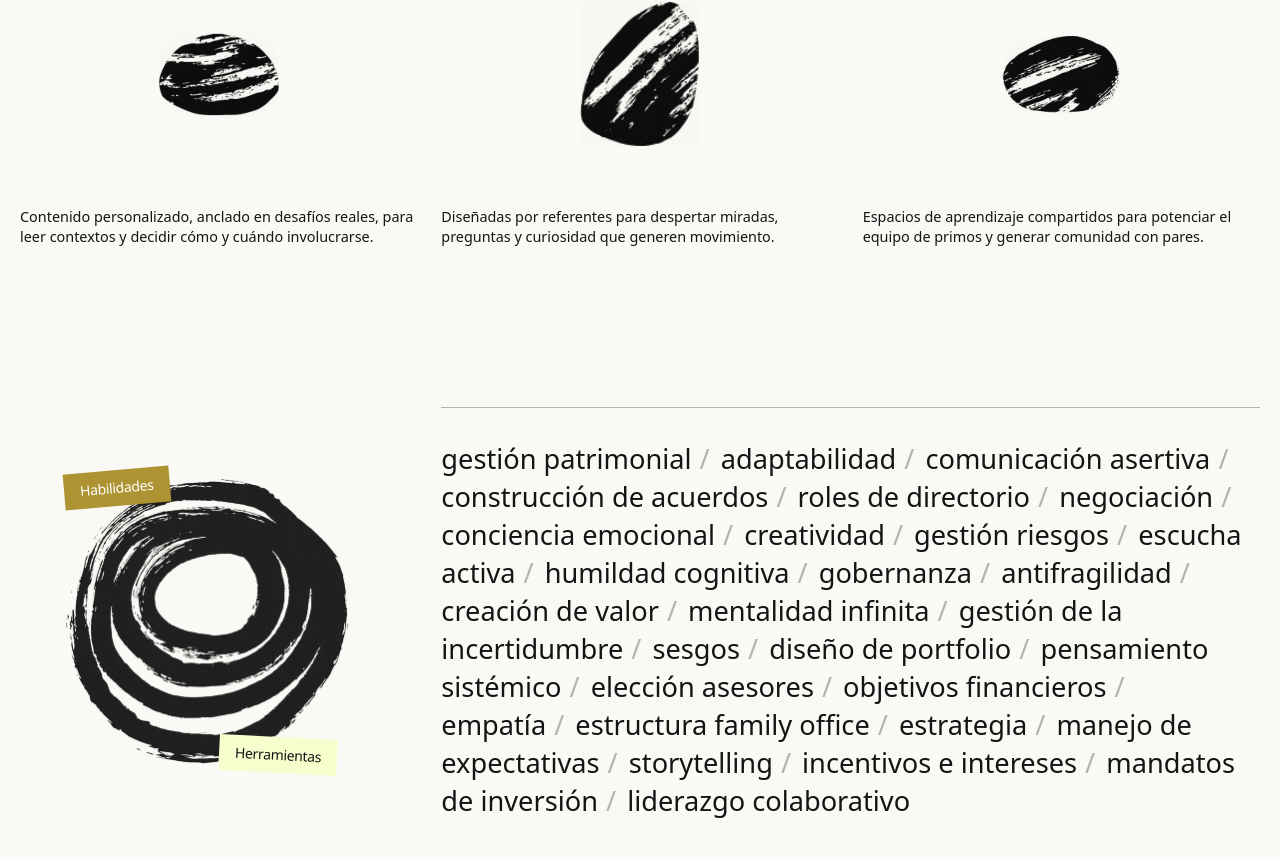
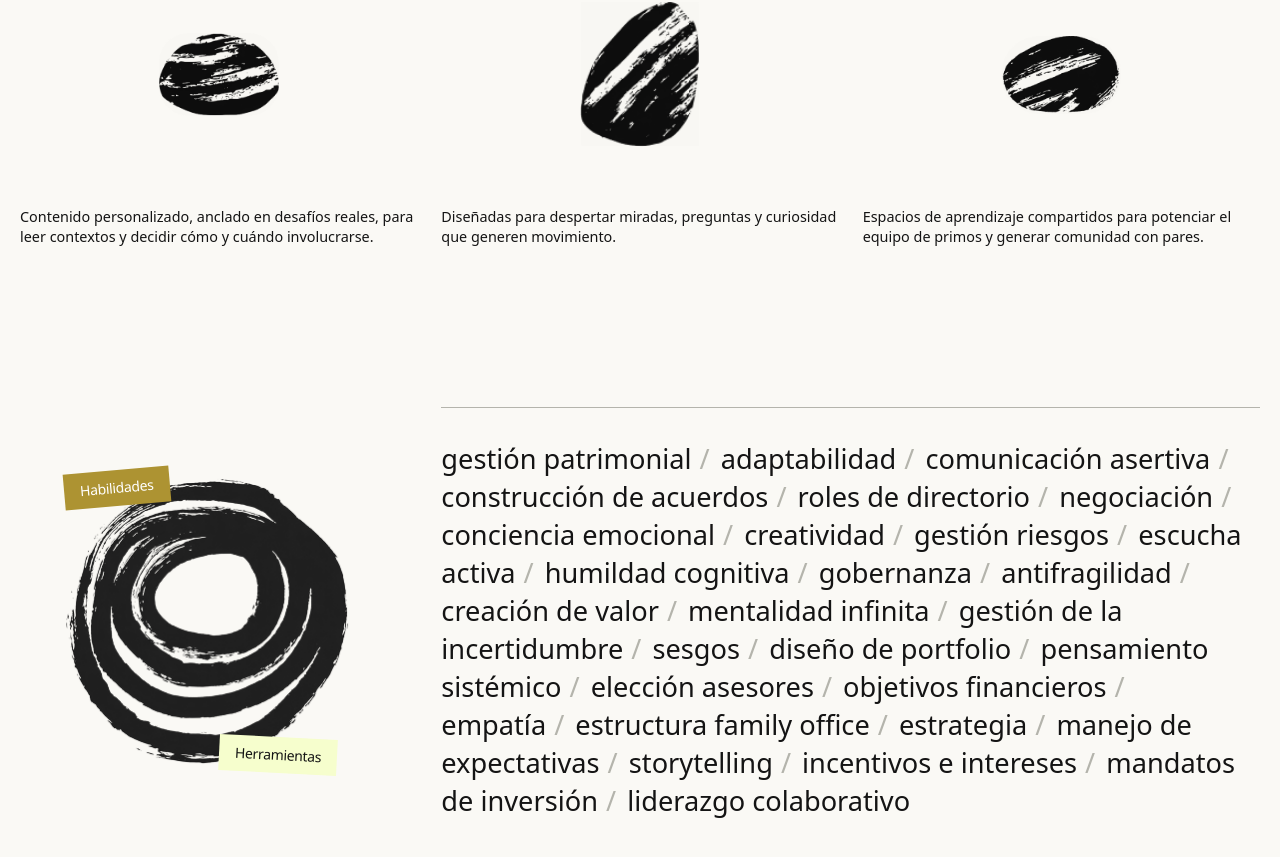
Before and after one commit to deadpine/nextgen, a Next.js app: page / in a window 1280 px wide. Shown: the part 2879-3736 px from the top of the page. Built offline with nearby package versions, Linux system fonts and the light colour scheme.

Commit message:
Update page.tsx

```diff
--- a/src/app/page.tsx
+++ b/src/app/page.tsx
@@ -129,7 +129,7 @@ export default function Home() {
           <Card
             title="Experiencias"
             image="/images/experiencias.png"
-            description="Diseñadas por referentes para despertar miradas, preguntas y curiosidad que generen movimiento."
+            description="Diseñadas para despertar miradas, preguntas y curiosidad que generen movimiento."
           />
           <Card
             title="Pertenencia"
```
